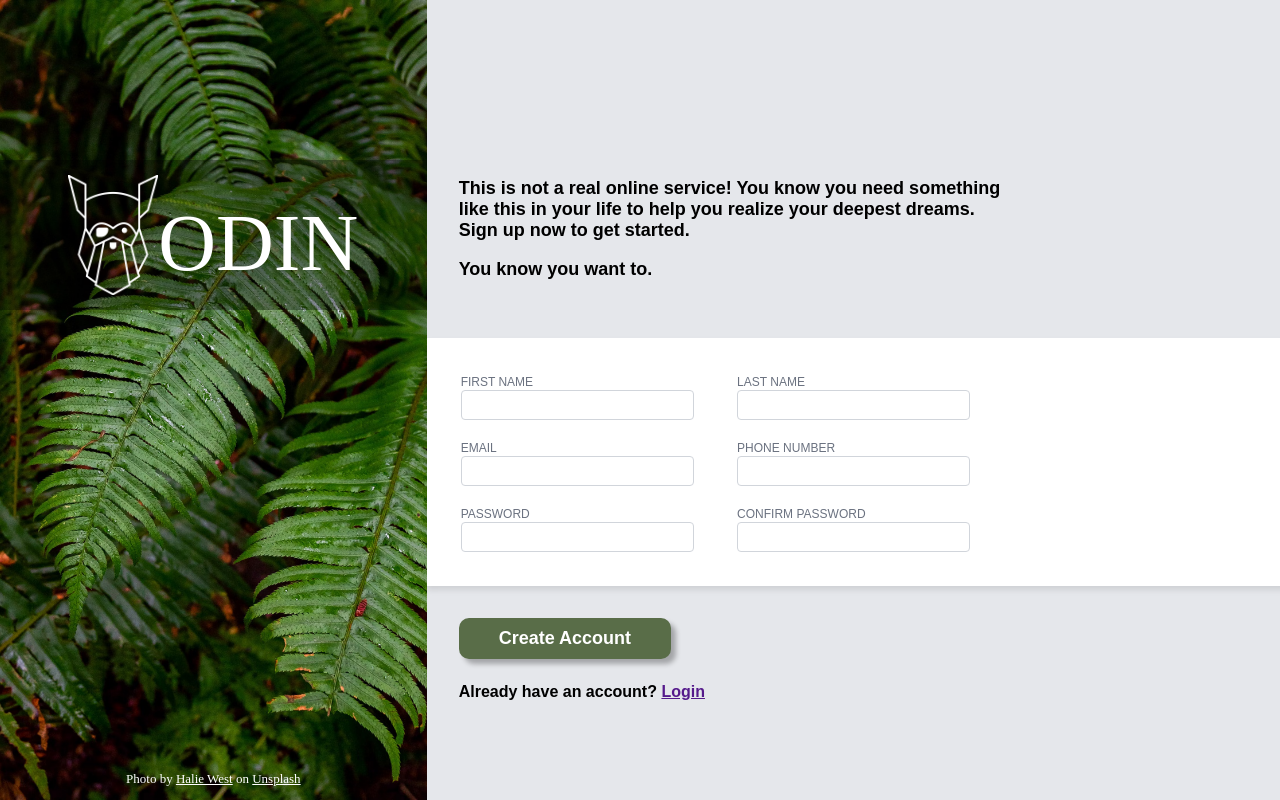
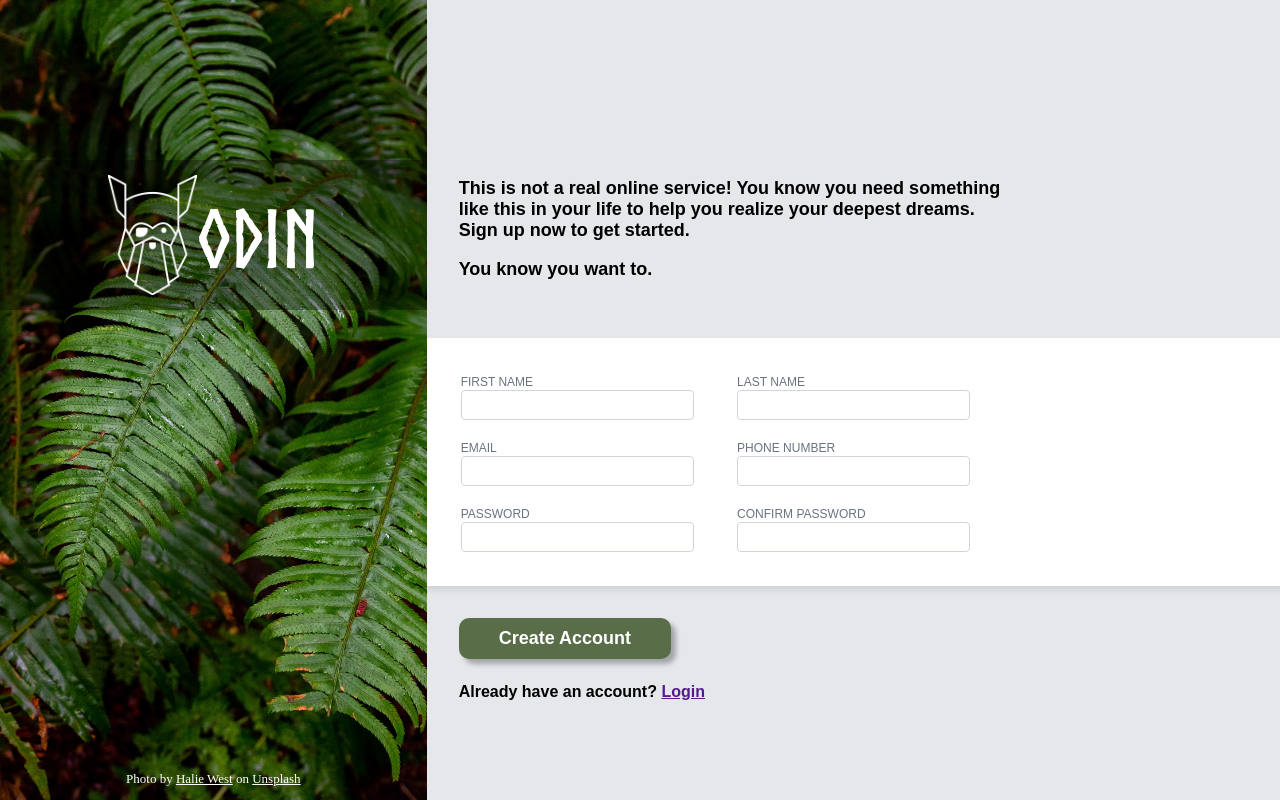
Before and after one commit to RobertTBrooks/TOP_login-page-project, a plain HTML site: page index.html in a window 1280 px wide. Drawn offline with Linux system fonts and the light colour scheme; the site is published under a folder, as on GitHub Pages, so addresses that start at the root find nothing.

Commit message:
updating

```diff
--- a/style.css
+++ b/style.css
@@ -151,5 +151,5 @@ input.error {
 
 @font-face {
     font-family: odinText;
-    src: url(/fonts/Norse-Bold.otf);
+    src: url(./fonts/Norse-Bold.otf);
 }
```
